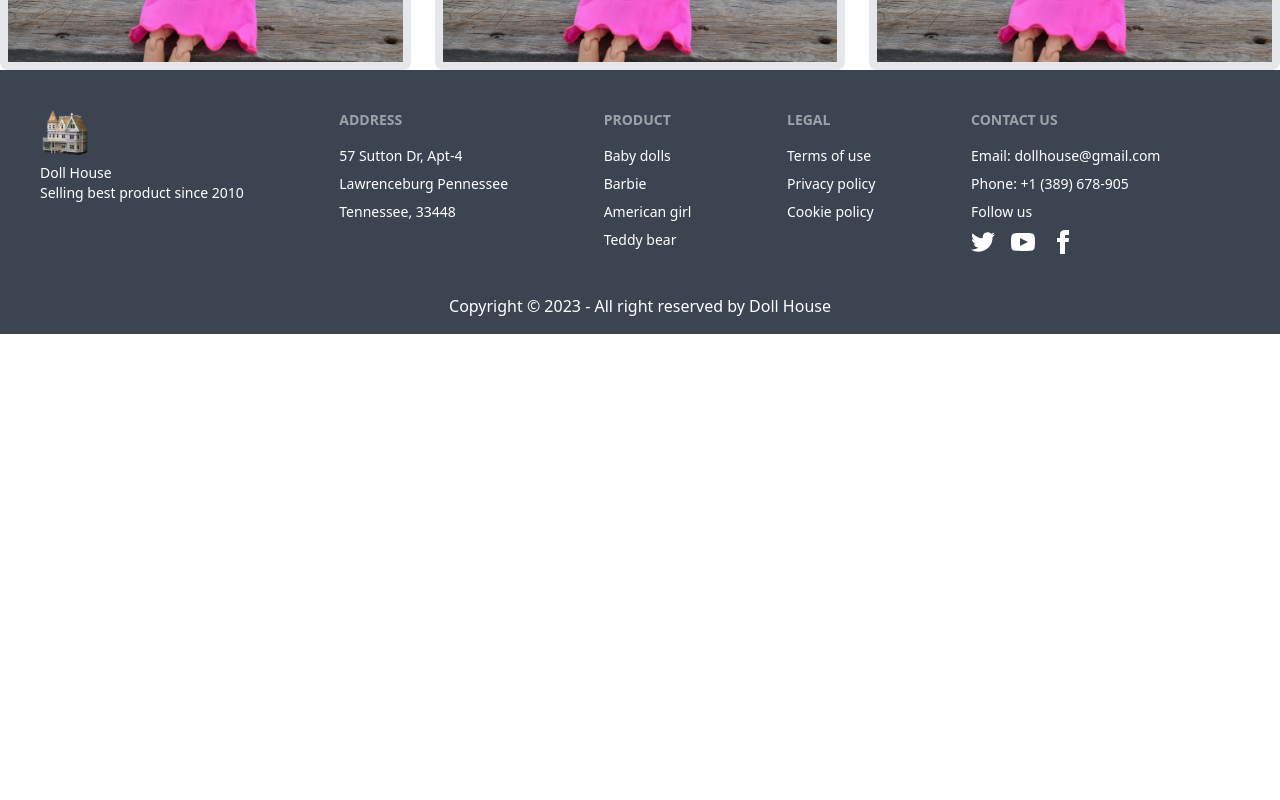
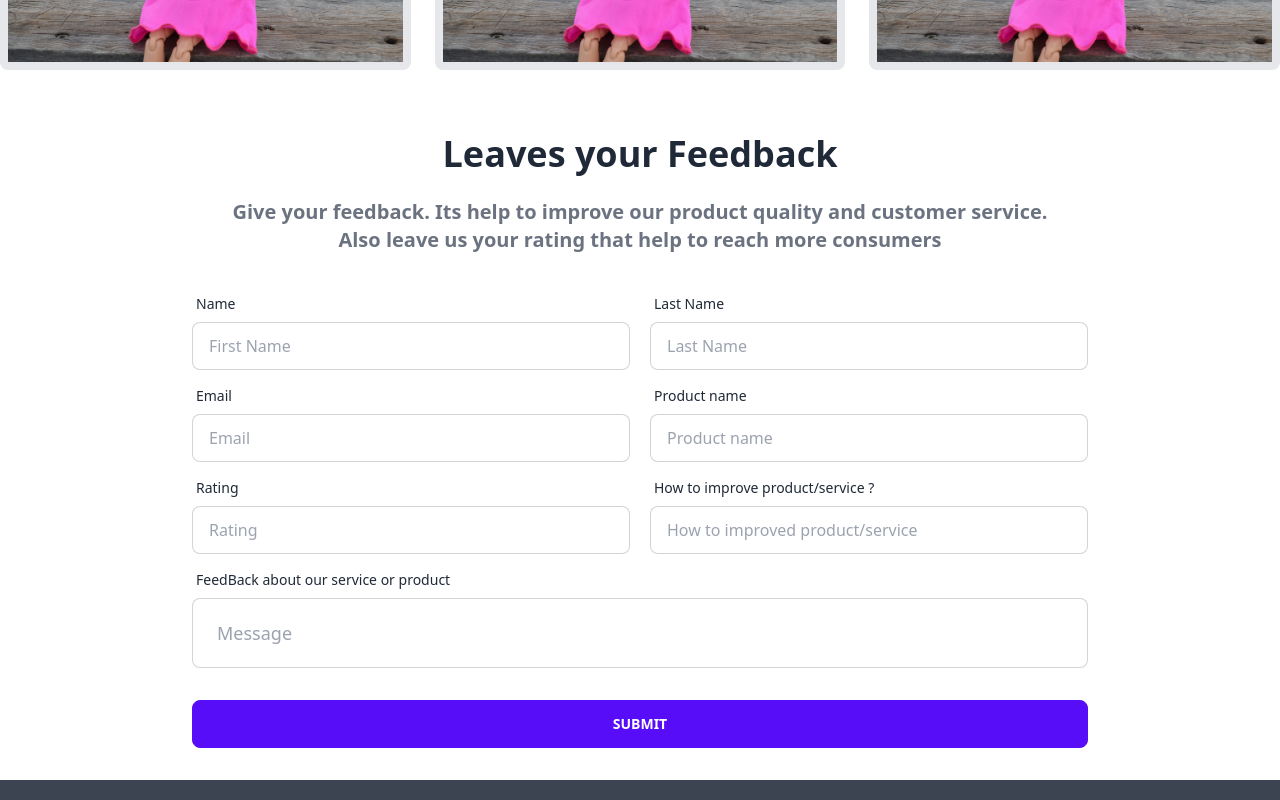
Before and after one commit to hasanali112/doll-house-client, a React (Vite) app: page / in a window 1280 px wide. Shown: the part 2220-3020 px from the top of the page. Before the commit the page ends 2554 px from the top, so only its background shows below. Built offline with nearby package versions, Linux system fonts and the light colour scheme.

Commit message:
extra section-feedback component add

```diff
--- /dev/null
+++ b/src/Pages/Home/FeedBack.jsx
@@ -0,0 +1,117 @@
+import React from "react";
+
+const FeedBack = () => {
+  return (
+    <div>
+      <h1 className="text-center text-4xl font-bold mt-16">
+        Leaves your Feedback
+      </h1>
+      <p className="text-center text-gray-500 text-xl font-semibold mt-6">
+        Give your feedback. Its help to improve our product quality and customer
+        service. <br /> Also leave us your rating that help to reach more
+        consumers
+      </p>
+      <form>
+        <div className="card-body w-3/4 mx-auto">
+         {/* row--------1 */}
+          <div className="grid gap-5 grid-cols-1 md:grid-cols-2">
+            <div className="form-control">
+              <label className="label">
+                <span className="label-text">Name</span>
+              </label>
+              <input
+                type="text"
+                name="firstName"
+                placeholder="First Name"
+                className="input input-bordered"
+                required
+              />
+            </div>
+            <div className="form-control">
+              <label className="label">
+                <span className="label-text">Last Name</span>
+              </label>
+              <input
+                type="text"
+                name="lastName"
+                placeholder="Last Name"
+                className="input input-bordered"
+                required
+              />
+            </div>
+          </div>
+           {/* row--------2 */}
+          <div className="grid gap-5 grid-cols-1 md:grid-cols-2">
+            <div className="form-control">
+              <label className="label">
+                <span className="label-text">Email</span>
+              </label>
+              <input
+                type="email"
+                name="email"
+                placeholder="Email"
+                className="input input-bordered"
+                required
+              />
+            </div>
+            <div className="form-control">
+              <label className="label">
+                <span className="label-text">Product name</span>
+              </label>
+              <input
+                type="text"
+                name="product"
+                placeholder="Product name"
+                className="input input-bordered"
+                required
+              />
+            </div>
+          </div>
+           {/* row--------3 */}
+          <div className="grid gap-5 grid-cols-1 md:grid-cols-2">
+            <div className="form-control">
+              <label className="label">
+                <span className="label-text">Rating</span>
+              </label>
+              <input
+                type="text"
+                name="rating"
+                placeholder="Rating"
+                className="input input-bordered"
+                required
+              />
+            </div>
+            <div className="form-control">
+              <label className="label">
+                <span className="label-text">How to improve product/service ?</span>
+              </label>
+              <input
+                type="text"
+                name="improved"
+                placeholder="How to improved product/service"
+                className="input input-bordered"
+                required
+              />
+            </div>
+          </div>
+          <div className="form-control">
+              <label className="label">
+                <span className="label-text">FeedBack about our service or product</span>
+              </label>
+              <input
+                type="text"
+                name="feedback"
+                placeholder="Message"
+                className="textarea textarea-bordered textarea-lg w-full"
+              />
+            </div>
+          <div className="form-control mt-6">
+            <button className="btn btn-primary">Submit</button>
+          </div>
+        </div>
+      </form>
+    </div>
+  );
+};
+
+export default FeedBack;
--- a/src/Pages/Home/Home.jsx
+++ b/src/Pages/Home/Home.jsx
@@ -1,12 +1,14 @@
 import React from 'react';
 import Banner from './Banner';
 import Gellary from './Gellary';
+import FeedBack from './FeedBack';
 
 const Home = () => {
     return (
         <div>
             <Banner></Banner>
             <Gellary></Gellary>
+            <FeedBack></FeedBack>
         </div>
     );
 };
```
